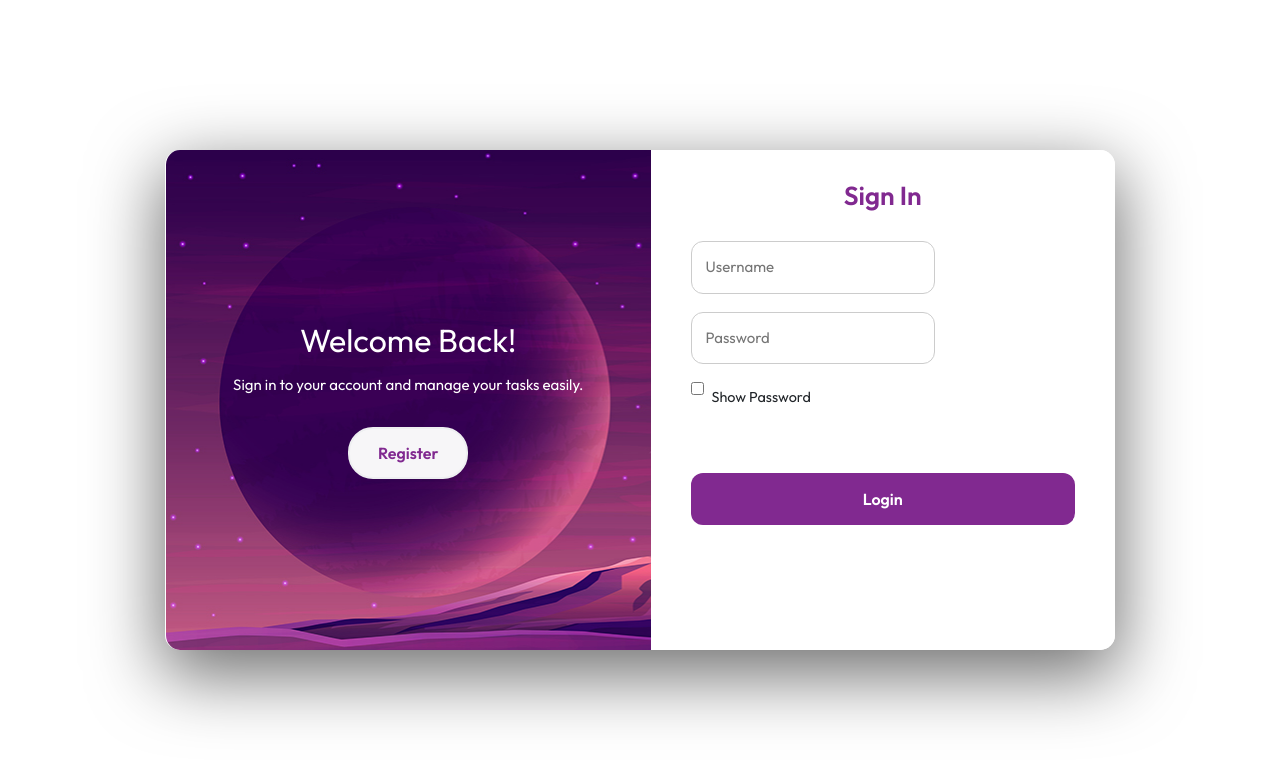
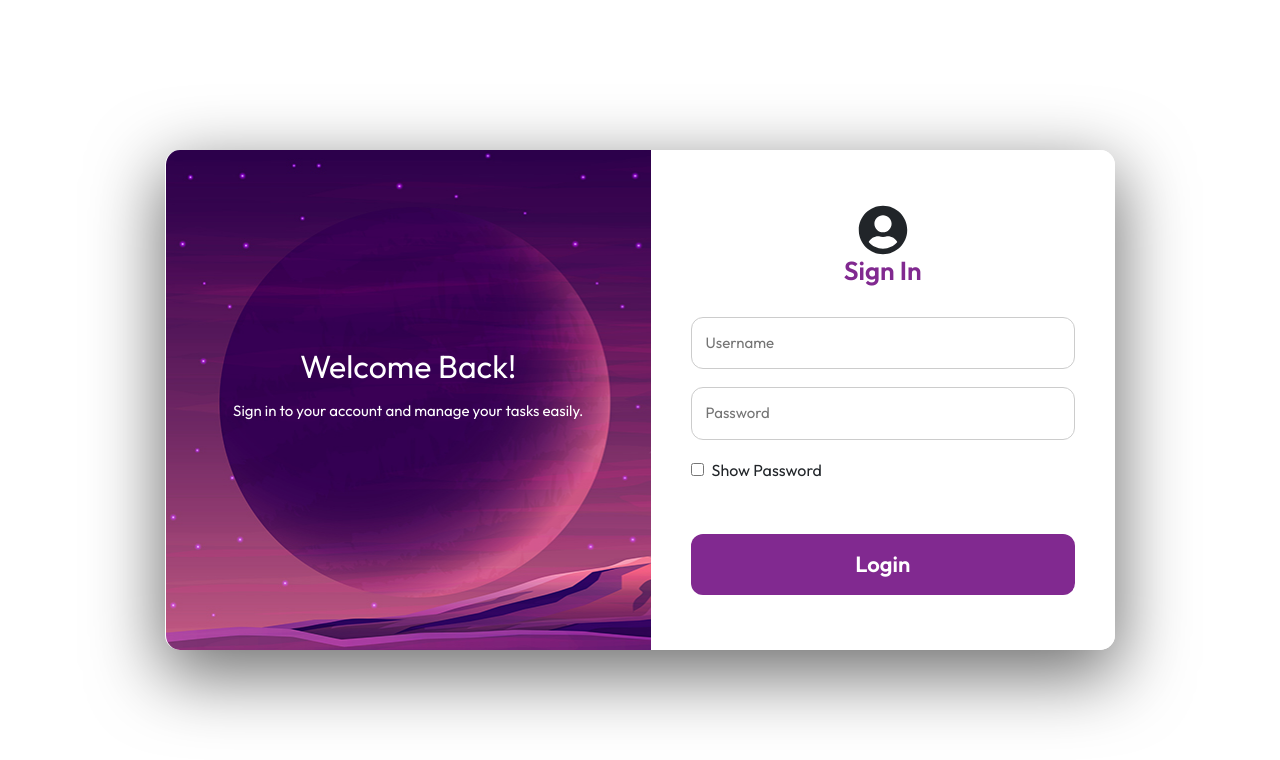
Before and after one commit to Kanimozhi-RAVI/Hastin-task, a React (Create React App) app: page / in a window 1280 px wide. Shown: the top 760 px of the page. Built offline with nearby package versions, Linux system fonts and the light colour scheme.

Commit message:
otp verify design

```diff
--- a/src/Components/Login_page/AccessCode.jsx
+++ b/src/Components/Login_page/AccessCode.jsx
@@ -57,8 +57,8 @@ const handleClose = () => {
   if (!isOpen) return null;
 
   return (
-    <div className="modal-backdrop">
-      <div className="otp-modal shadow-lg p-4 bg-white rounded">
+    <div className="custom-backdrop">
+      <div className="otp-modal  rounded">
         <button className="btn-close float-end" onClick={onClose}></button>
         <h5 className="text-center fw-bold mb-3">OTP Verification</h5>
 
--- a/src/Components/Login_page/AccessCodeModal.css
+++ b/src/Components/Login_page/AccessCodeModal.css
@@ -1,30 +1,34 @@
-.modal-backdrop {
+.custom-backdrop {
   position: fixed;
   top: 0;
   left: 0;
-  width: 100%;
-  height: 100%;
-  backdrop-filter: blur(6px);
-  background-color: rgba(255, 255, 255, 0.2); /* light transparent white */
+  height: 100vh;
+  width: 100vw;
+  background-color: rgba(0, 0, 0, 0.2); /* Transparent black */
+  backdrop-filter: blur(6px); /* Blur effect */
   display: flex;
   justify-content: center;
   align-items: center;
-  z-index: 9999;
+  z-index: 1050;
+}
+
+.otp-modal {
+  background: white;
+  padding: 30px;
+  border-radius: 10px;
+  box-shadow: 0px 8px 20px rgba(0, 0, 0, 0.2);
+  z-index: 1060;
+  max-width: 400px;
+  width: 100%;
 }
 
 
-.otp-modal {
-  width: 90%;
-  max-width: 430px;
-  border-radius: 12px;
-  background: #fff;
-}
 
 .captcha-box {
   padding: 10px 16px;
   border: 1px solid #ccc;
   border-radius: 6px;
-  background-color: #f8f9fa;
+  /* background-color: #f8f9fa; */
   font-weight: bold;
   font-size: 16px;
   min-width: 70px;
--- a/src/Components/Login_page/Login.css
+++ b/src/Components/Login_page/Login.css
@@ -8,6 +8,7 @@
   display: flex;
   justify-content: center;
   align-items: center;
+
 }
 
 
@@ -52,28 +53,13 @@
   margin-bottom: 30px;
 }
 
-.extra-register-btn {
-  padding: 12px 28px;
-  border: 2px solid #eeeff1;
-  background: #f7f6f8;
-  color: #812990;
-  font-weight: bold;
-  border-radius: 25px;
-  cursor: pointer;
-  transition: all 0.3s ease;
-}
-
-.extra-register-btn:hover {
-  background: #812990;
-  color:white ;
-}
 
 .extra-right {
   flex: 1;
   padding: 30px 40px;
   display: flex;
   flex-direction: column;
-  /* justify-content: center; */
+  justify-content: center;
   background-color: white;
 }
 
@@ -114,12 +100,15 @@
   border: none;
   border-radius: 12px;
   font-weight: bold;
-  font-size: 16px;
+  font-size: 22px;
   cursor: pointer;
   transition: 0.3s;
   margin-top: 40px;
 }
-
+.right-header{
+  justify-items: center;
+  align-items: center;
+}
 .extra-login-btn:hover {
   background-color: #5b146a;
 }
--- a/src/Components/Login_page/Login.jsx
+++ b/src/Components/Login_page/Login.jsx
@@ -4,6 +4,7 @@ import { postloginRequest, accesscodeRequest } from '../Action_file/Action';
 import AccessCodeModal from '../Login_page/AccessCode';
 import { useNavigate } from 'react-router';
 import '../Login_page/Login.css';
+import { FaUserCircle } from "react-icons/fa";
 
 const Login = () => {
   const dispatch = useDispatch();
@@ -61,15 +62,14 @@ const Login = () => {
           <div className="extra-left">
             <h2>Welcome Back!</h2>
             <p>Sign in to your account and manage your tasks easily.</p>
-            <button className="extra-register-btn" onClick={() => alert('Redirect to Register page')}>
-              Register
-            </button>
           </div>
 
           {/* Right side login form */}
           <div className="extra-right">
+            <div className='right-header'>
+              <FaUserCircle style={{fontSize:"50px"}} />
             <h3>Sign In</h3>
-
+            </div>
             <form onSubmit={handleSubmit}>
               <input
                 type="text"
@@ -78,8 +78,9 @@ const Login = () => {
                 onChange={(e) => setUserName(e.target.value)}
                 required
                 autoComplete="username"
+                style={{width:"100%"}}
+
               />
-
               <input
                 type={showPassword ? 'text' : 'password'}
                 placeholder="Password"
@@ -87,22 +88,20 @@ const Login = () => {
                 onChange={(e) => setPassword(e.target.value)}
                 required
                 autoComplete="current-password"
+                style={{width:"100%"}}
               />
-
-              <label style={{ display: 'flex', alignItems: 'center', fontSize: '0.9rem', marginBottom: '20px' }}>
-                <input
+                  <input
                   type="checkbox"
                   checked={showPassword}
                   onChange={() => setShowPassword(!showPassword)}
                   style={{ marginRight: '8px' }}
                 />
-                Show Password
-              </label>
-
+                <span>Show Password</span><br/>
               <button
                 type="submit"
                 className="extra-login-btn"
                 disabled={loading}
+
               >
                 Login
               </button>
```
